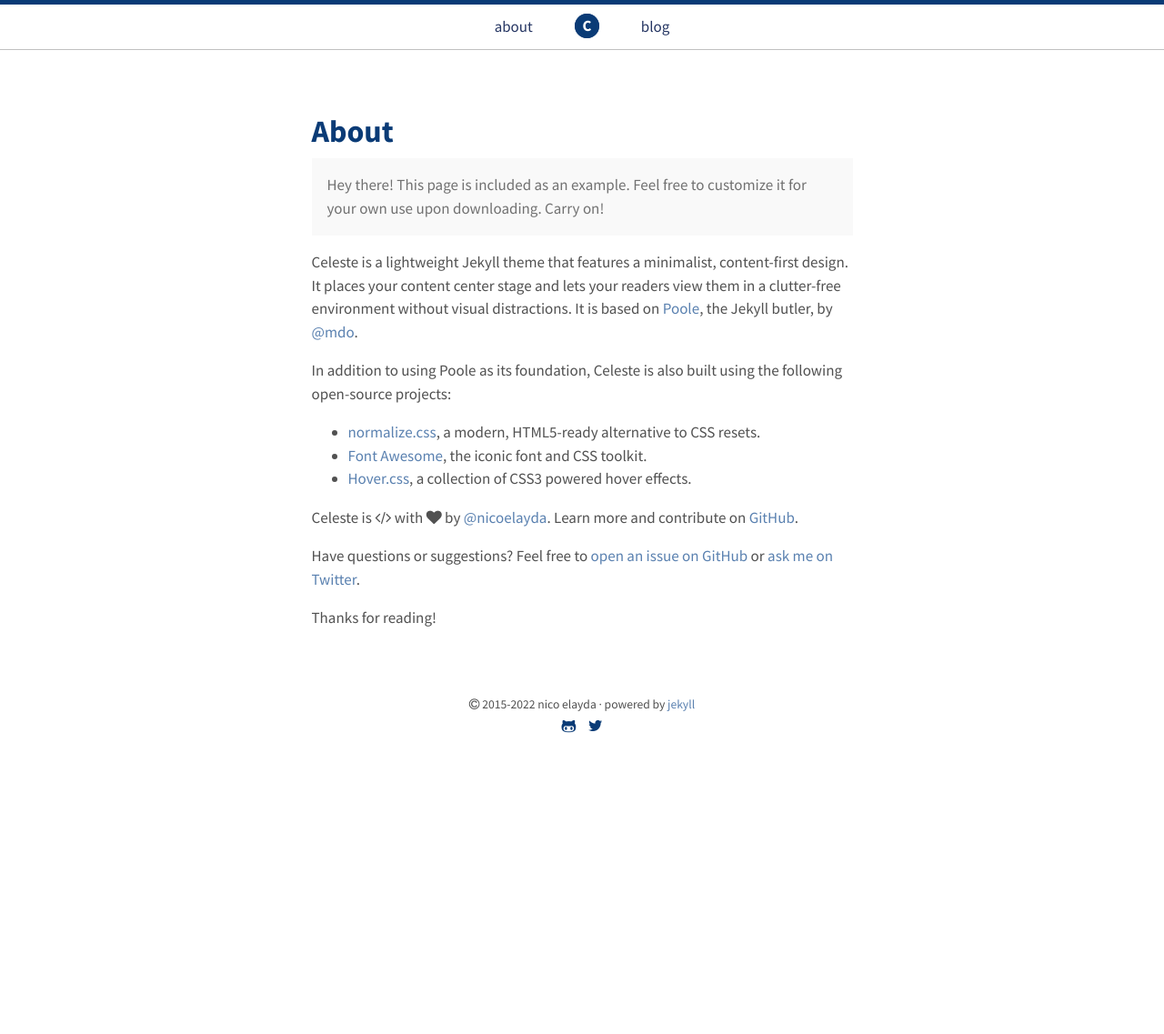
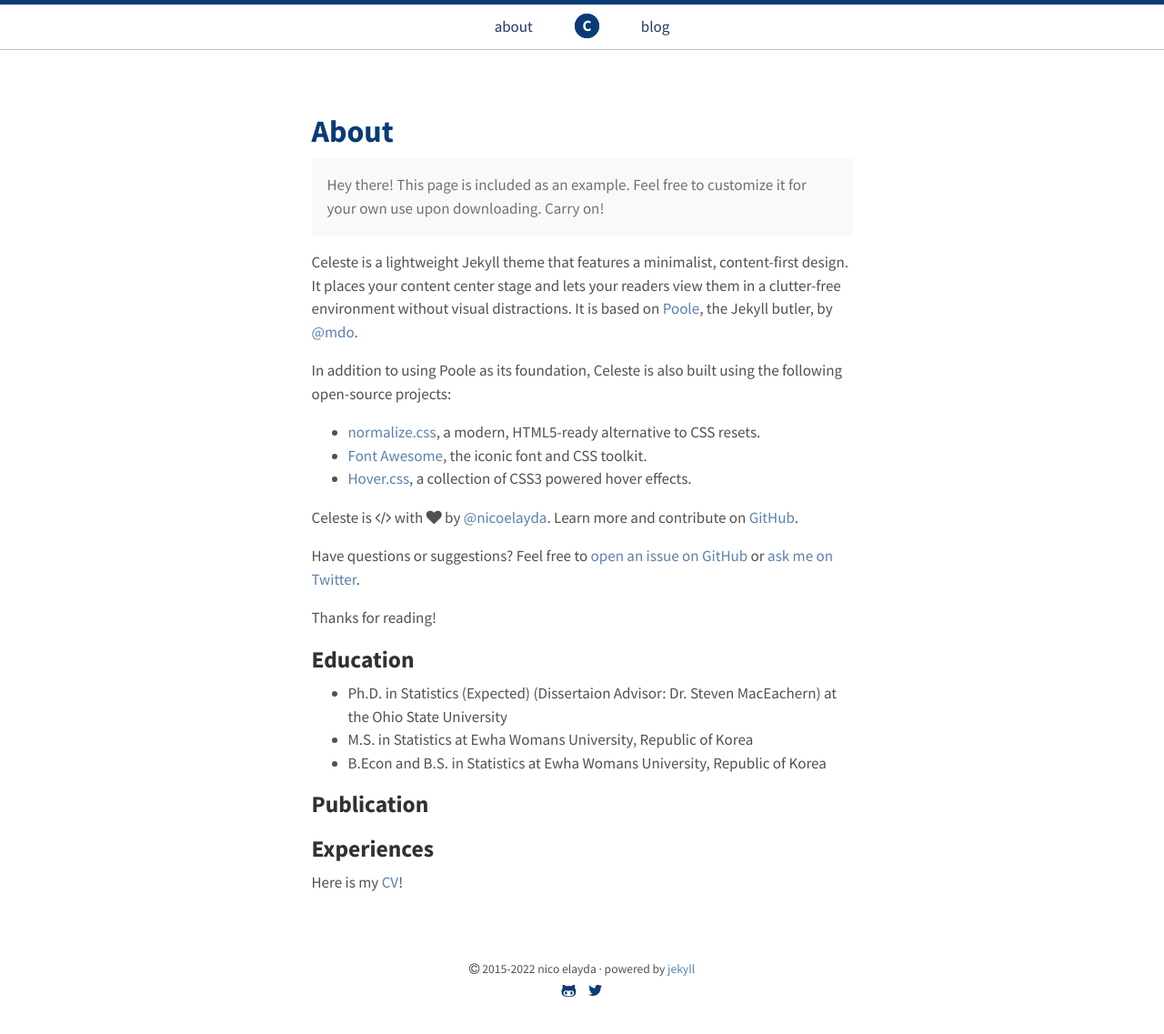
Before and after one commit to hyoin-an/hyoin-an.github.io, a Jekyll site: the page built from about.md, in a window 1280 px wide. Shown: the whole page at 91% size. Built offline with Jekyll 4.4.1, drawn with Linux system fonts in a browser that asks for light colours; before the commit the page ends 900 px from its top, so only the background shows below that.

Commit message:
Update about.md

```diff
--- a/about.md
+++ b/about.md
@@ -20,3 +20,18 @@
 Have questions or suggestions? Feel free to [open an issue on GitHub](https://github.com/nicoelayda/celeste/issues/new) or [ask me on Twitter](https://twitter.com/nicoelayda).
 
 Thanks for reading!
+
+## Education
+
+* Ph.D. in Statistics (Expected) (Dissertaion Advisor: Dr. Steven MacEachern) at the Ohio State University
+* M.S. in Statistics at Ewha Womans University, Republic of Korea
+* B.Econ and B.S. in Statistics at Ewha Womans University, Republic of Korea
+
+## Publication
+
+
+
+## Experiences
+
+
+Here is my [CV]()!
```
